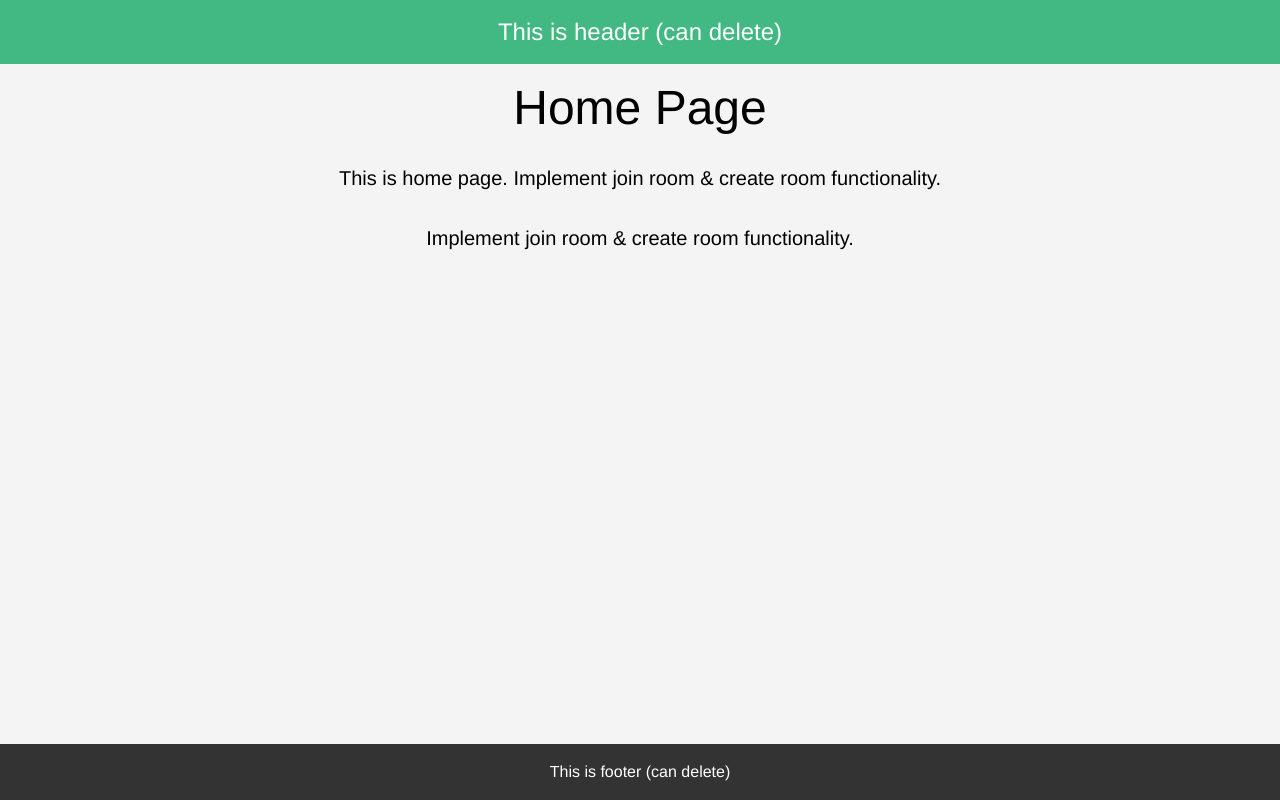
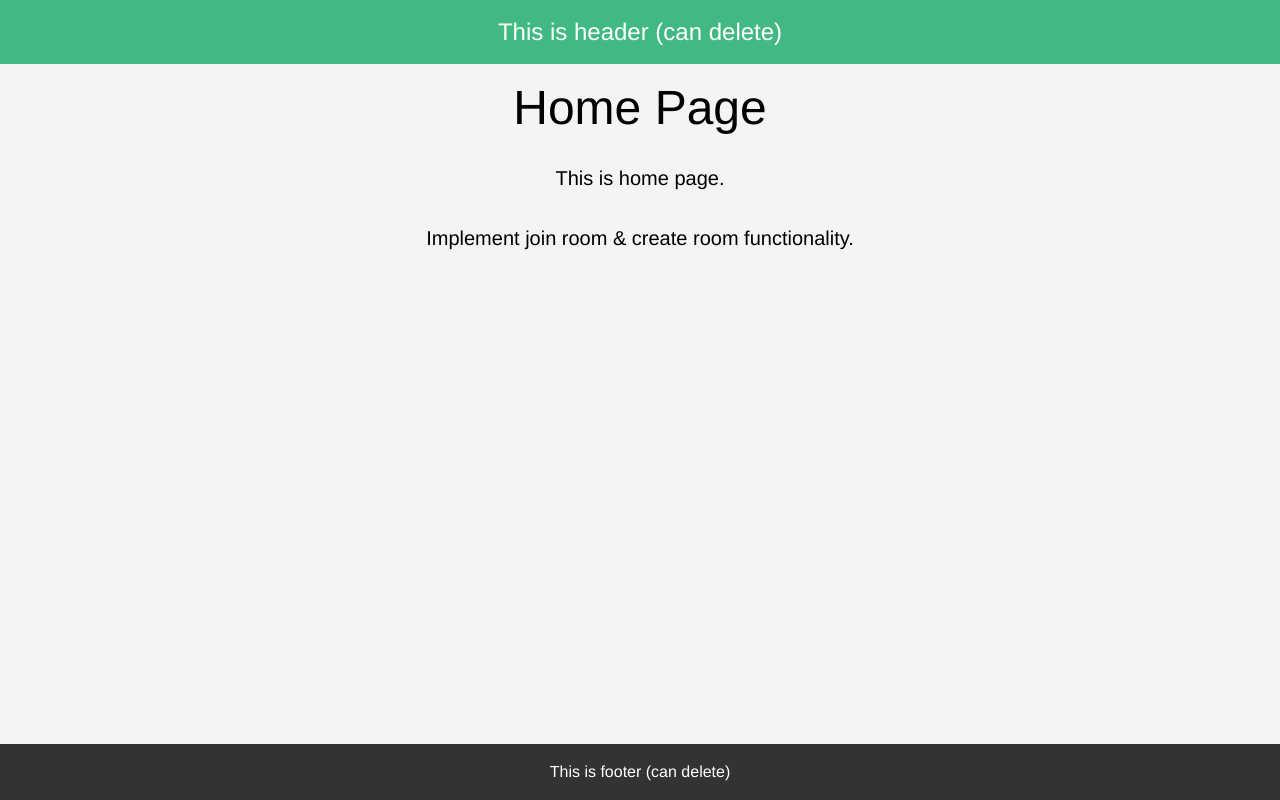
Before and after one commit to Xiugapurin/web-app-final, a Vue app: page / in a window 1280 px wide. Built offline with nearby package versions, Linux system fonts and the light colour scheme.

Commit message:
update home page

```diff
--- a/src/views/HomeView.vue
+++ b/src/views/HomeView.vue
@@ -1,7 +1,7 @@
 <template>
     <div class="flex flex-col w-full justify-center items-center gap-8">
         <h2 class="text-5xl">Home Page</h2>
-        <p class="text-xl">This is home page. Implement join room & create room functionality.</p>
+        <p class="text-xl">This is home page.</p>
         <p class="text-xl">Implement join room & create room functionality.</p>
     </div>
 </template>
```
